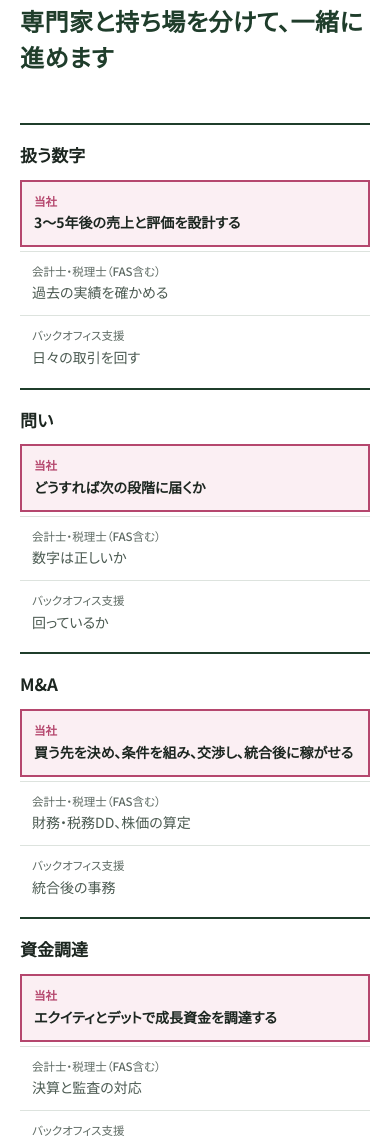
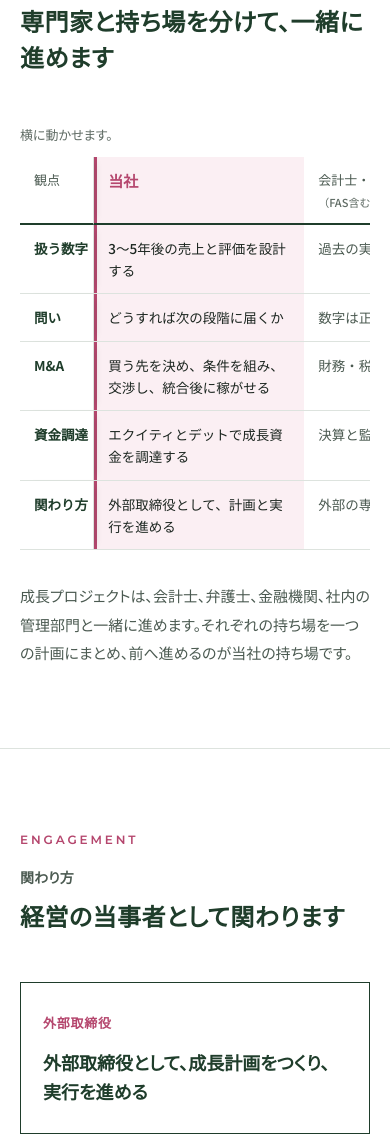
Before and after one commit to nobutosaito-pixel/co-netm.com, a plain HTML site: page index.html in a window 390 px wide. Shown: the part 4140-5276 px from the top of the page. Drawn offline with Linux system fonts and the light colour scheme.

Commit message:
立ち位置の比較を1つの表にそろえ、スマホでも横に動かして読めるようにする
スマホで観点ごとのカードに分かれていたのをやめ、列を横に並べたまま観点列を固定する。当社列の強調は淡いピンクに抑える。

```diff
--- a/assets/css/style.css
+++ b/assets/css/style.css
@@ -91,17 +91,26 @@ h1,h2,h3,.pf-name,.step-t,.partner-t,.eng-t{color:var(--heading)}
 .partner-t{font-weight:700;font-size:18px}
 .partner-t::before{content:"";display:block;width:20px;height:2px;background:var(--accent);margin-bottom:16px}
 .partner-s{font-size:14px;color:var(--ink-2);margin-top:8px;line-height:1.8}
-/* position */
-.table-wrap{margin-top:48px}
-.pos-table{width:100%;border-collapse:collapse;font-size:15px;line-height:1.7}
-.pos-table th,.pos-table td{padding:20px 18px;text-align:left;vertical-align:top;border-bottom:1px solid var(--line)}
-.pos-table thead th{font-size:13px;color:var(--mute);font-weight:500;border-bottom:2px solid var(--dark)}
-.pos-table thead th.us{background:var(--dark);color:var(--on-dark);font-weight:700;font-size:15px}
-.pos-table tbody th{font-weight:700;white-space:nowrap;width:9em}
-.pos-table td.us{background:var(--accent-tint);font-weight:700;color:var(--ink);border-left:2px solid var(--accent);border-right:2px solid var(--accent)}
-.pos-table tbody tr:last-child td.us{border-bottom:2px solid var(--accent)}
+/* position：1つの比較表。当社列だけ淡い差し色で控えめに示す */
+.pos-board{margin-top:48px}
+.table-hint{display:none}
+.table-wrap{overflow-x:auto;-webkit-overflow-scrolling:touch;overscroll-behavior-x:contain}
+.pos-table{width:100%;table-layout:fixed;border-collapse:separate;border-spacing:0;font-size:15px;line-height:1.65;font-feature-settings:"palt" 0}
+.pos-table th,.pos-table td{padding:16px 18px;text-align:left;vertical-align:top;border-bottom:1px solid var(--line)}
+.pos-table thead th{font-size:13px;color:var(--ink-2);font-weight:500;border-bottom:2px solid var(--dark);background:var(--bg)}
+.pos-table thead th.us{background:var(--accent-tint);color:var(--accent);font-weight:700;font-size:15px;box-shadow:inset 3px 0 0 var(--accent)}
+.pos-table .pos-col-k{width:7.5em}.pos-table tbody th{font-weight:700;white-space:nowrap;color:var(--heading);background:var(--bg)}
+.pos-table thead th:first-child,.pos-table tbody th{position:sticky;left:0;z-index:1;border-right:1px solid var(--line)}
+.pos-table thead th:first-child{z-index:2}
+.pos-table td.us{background:var(--accent-tint);color:var(--ink);font-weight:500;box-shadow:inset 3px 0 0 var(--accent)}
 .pos-table td{color:var(--ink-2)}
+.pos-table .th-note{display:block;font-size:11px;font-weight:500;color:var(--mute);margin-top:2px;letter-spacing:0}
 .pos-note{margin-top:32px}
+@media (min-width:641px){
+  /* 広い画面では読点で折り返し、語の途中（統合 など）で切らない */
+  .pos-table{word-break:keep-all}
+}
+
 /* engagement */
 .eng-list{list-style:none;display:grid;grid-template-columns:1fr 1fr;gap:24px;margin-top:48px}
 .eng{border:1px solid var(--dark);padding:36px 32px}
@@ -174,15 +183,12 @@ h1,h2,h3,.pf-name,.step-t,.partner-t,.eng-t{color:var(--heading)}
   .step:not(:last-child)::after{top:auto;bottom:-27px;right:auto;left:4px;transform:rotate(135deg)}
   .partner-list{grid-template-columns:1fr}
   .partner{padding:24px 20px}
-  /* 比較表：観点ごとのカードに組み替え、当社を先頭で強調 */
-  .pos-table thead{display:none}
-  .pos-table,.pos-table tbody,.pos-table tr,.pos-table th,.pos-table td{display:block;width:100%}
-  .pos-table tr{border-top:2px solid var(--dark);padding:16px 0 8px}
-  .pos-table tbody th{font-size:17px;padding:0 0 10px;border:0;width:auto}
-  .pos-table td{padding:10px 12px;border:0;border-top:1px solid var(--line);font-size:14px}
-  .pos-table td::before{content:attr(data-label);display:block;font-size:11.5px;color:var(--mute);font-weight:500}
-  .pos-table td.us{border:2px solid var(--accent)!important;margin-bottom:4px}
-  .pos-table td.us::before{color:var(--accent);font-weight:700}
+  /* 比較表は1表のまま。観点列を固定して横に動かす */
+  .table-hint{display:block;font-size:13px;color:var(--mute);margin:0 0 10px}
+  .pos-table{min-width:44rem;font-size:13.5px}
+  .pos-table .pos-col-k{width:5.5em}
+  .pos-table th,.pos-table td{padding:12px 14px}
+  .pos-table thead th:first-child,.pos-table tbody th{box-shadow:6px 0 8px -6px rgba(31,61,43,.18)}
   .eng-list{grid-template-columns:1fr}
   .eng{padding:28px 22px}
   .eng-t{font-size:18px}
--- a/index.html
+++ b/index.html
@@ -152,7 +152,12 @@
   <div class="wrap">
     <p class="eyebrow"><span class="en">POSITION</span></p><p class="sec-label">立ち位置</p>
     <h2 class="sec-h reveal">専門家と持ち場を分けて、一緒に進めます</h2>
-    <div class="table-wrap reveal"><table class="pos-table"><thead><tr><th scope="col" class="">観点</th><th scope="col" class="us">当社</th><th scope="col" class="">会計士・税理士（FAS含む）</th><th scope="col" class="">バックオフィス支援</th></tr></thead><tbody><tr><th scope="row">扱う数字</th><td class="us" data-label="当社">3〜5年後の売上と評価を設計する</td><td class="" data-label="会計士・税理士（FAS含む）">過去の実績を確かめる</td><td class="" data-label="バックオフィス支援">日々の取引を回す</td></tr><tr><th scope="row">問い</th><td class="us" data-label="当社">どうすれば次の段階に届くか</td><td class="" data-label="会計士・税理士（FAS含む）">数字は正しいか</td><td class="" data-label="バックオフィス支援">回っているか</td></tr><tr><th scope="row">M&amp;A</th><td class="us" data-label="当社">買う先を決め、条件を組み、交渉し、統合後に稼がせる</td><td class="" data-label="会計士・税理士（FAS含む）">財務・税務DD、株価の算定</td><td class="" data-label="バックオフィス支援">統合後の事務</td></tr><tr><th scope="row">資金調達</th><td class="us" data-label="当社">エクイティとデットで成長資金を調達する</td><td class="" data-label="会計士・税理士（FAS含む）">決算と監査の対応</td><td class="" data-label="バックオフィス支援">資料の数字を整える</td></tr><tr><th scope="row">関わり方</th><td class="us" data-label="当社">外部取締役として、計画と実行を進める</td><td class="" data-label="会計士・税理士（FAS含む）">外部の専門家</td><td class="" data-label="バックオフィス支援">外注先</td></tr></tbody></table></div>
+    <div class="pos-board reveal">
+      <p class="table-hint">横に動かせます。</p>
+      <div class="table-wrap" tabindex="0" role="region" aria-label="立ち位置の比較（横に動かせます）">
+        <table class="pos-table"><colgroup><col class="pos-col-k"><col><col><col></colgroup><thead><tr><th scope="col" class="">観点</th><th scope="col" class="us">当社</th><th scope="col" class="">会計士・税理士<span class="th-note">（FAS含む）</span></th><th scope="col" class="">バックオフィス支援</th></tr></thead><tbody><tr><th scope="row">扱う数字</th><td class="us">3〜5年後の売上と評価を設計する</td><td class="">過去の実績を確かめる</td><td class="">日々の取引を回す</td></tr><tr><th scope="row">問い</th><td class="us">どうすれば次の段階に届くか</td><td class="">数字は正しいか</td><td class="">回っているか</td></tr><tr><th scope="row">M&amp;A</th><td class="us">買う先を決め、<wbr>条件を組み、<wbr>交渉し、<wbr>統合後に稼がせる</td><td class="">財務・税務DD、<wbr>株価の算定</td><td class="">統合後の事務</td></tr><tr><th scope="row">資金調達</th><td class="us">エクイティとデットで成長資金を調達する</td><td class="">決算と監査の対応</td><td class="">資料の数字を整える</td></tr><tr><th scope="row">関わり方</th><td class="us">外部取締役として、<wbr>計画と実行を進める</td><td class="">外部の専門家</td><td class="">外注先</td></tr></tbody></table>
+      </div>
+    </div>
     <p class="sec-body pos-note">成長プロジェクトは、会計士、弁護士、金融機関、社内の管理部門と一緒に進めます。それぞれの持ち場を一つの計画にまとめ、前へ進めるのが当社の持ち場です。</p>
   </div>
 </section>
```
